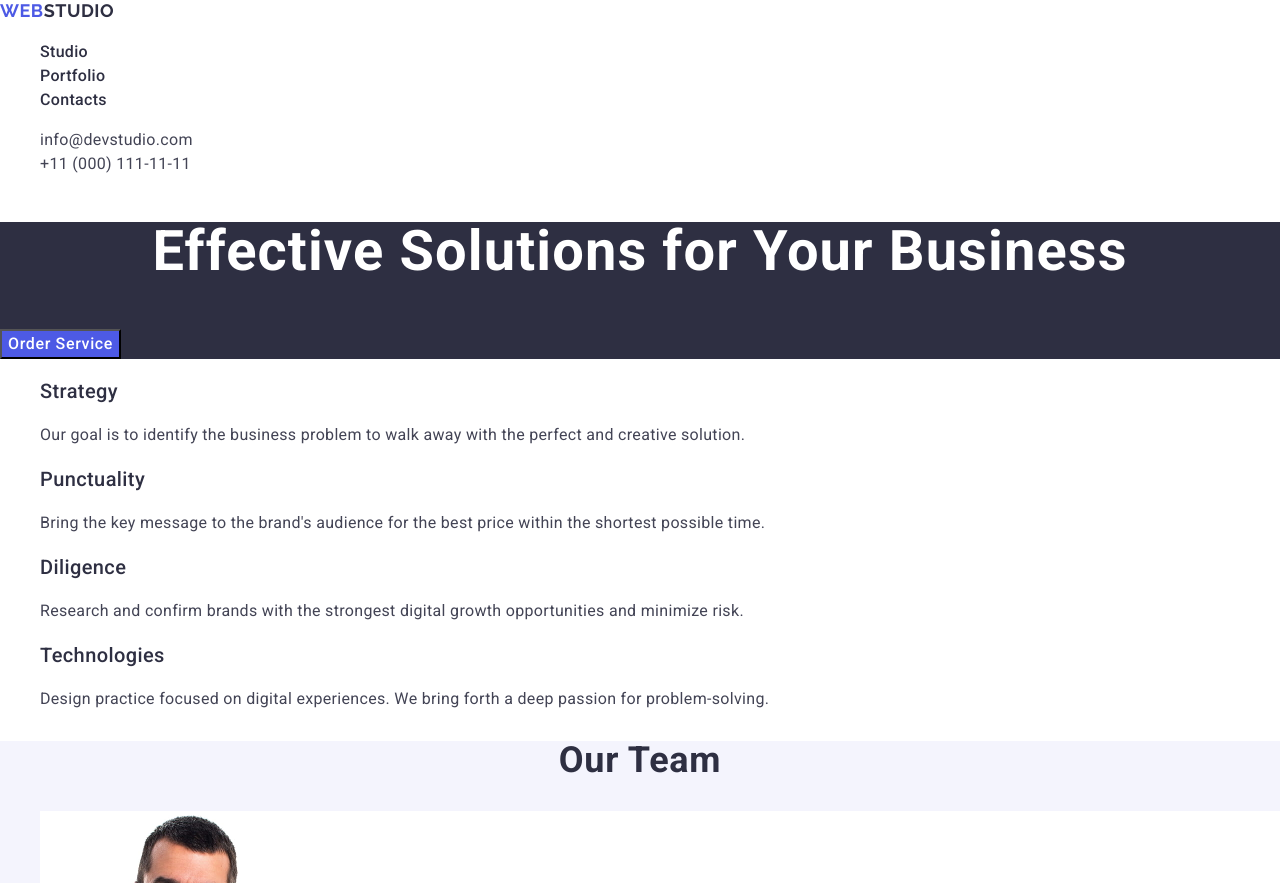
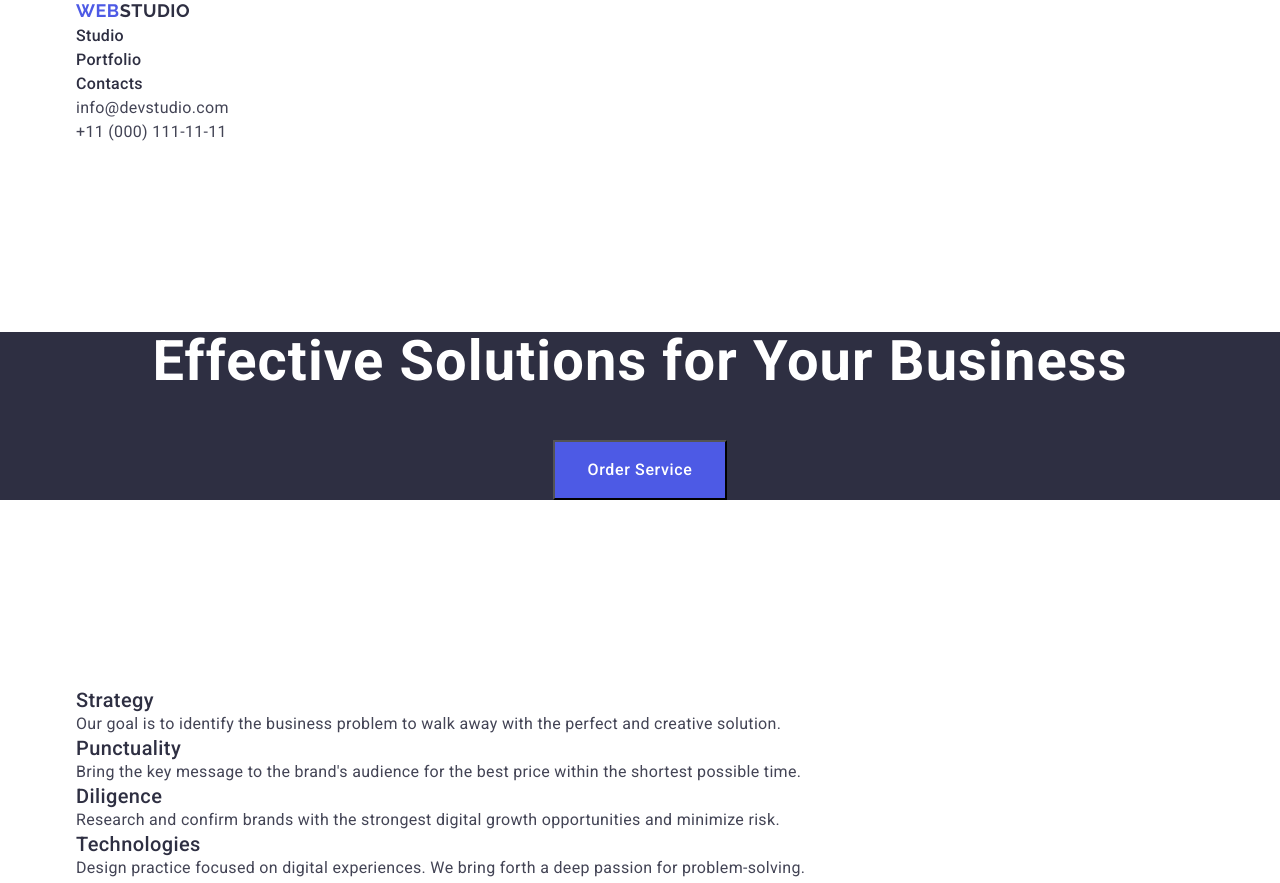
Before and after one commit to OleksandraBabak/goit-markup-hw-03, a plain HTML site: page index.html in a window 1280 px wide. Shown: the top 883 px of the page. Drawn offline with nearby package versions, Linux system fonts and the light colour scheme.

Commit message:
update files

```diff
--- a/css/styles.css
+++ b/css/styles.css
@@ -8,8 +8,33 @@ body {
   letter-spacing: 0.02em;
 }
 
+.container {
+  width: 1158px;
+  padding-left: 15px;
+  padding-right: 15px;
+  margin: 0 auto;
+}
+
+p,
+h1,
+h2,
+h3,
+h4,
+h5,
+h6 {
+  margin-top: 0;
+  margin-bottom: 0;
+}
+
+img {
+  display: block;
+}
+
 ul {
   list-style-type: none;
+  margin-top: 0;
+  margin-bottom: 0;
+  padding-left: 0;
 }
 
 .logo {
@@ -75,6 +100,8 @@ header {
   line-height: 1.07;
   letter-spacing: 0.02em;
   text-align: center;
+  margin-top: 188px;
+  margin-bottom: 48px;
 }
 
 .hero .button {
@@ -85,6 +112,10 @@ header {
   line-height: 1.5;
   letter-spacing: 0.04em;
   cursor: pointer;
+  display: block;
+  margin: 0 auto;
+  margin-bottom: 188px;
+  padding: 16px 32px;
 }
 
 .hero .button:hover {
@@ -124,8 +155,21 @@ header {
   color: #434455;
 }
 
+.advantages-list {
+  margin-top: 120px;
+  margin-bottom: 120px;
+}
+
 .team {
   background-color: #f4f4fd;
+}
+
+.team-card {
+  background-color: #fff;
+}
+
+.team-list {
+  margin-bottom: 120px;
 }
 
 .team .section-title {
@@ -136,6 +180,7 @@ header {
   letter-spacing: 0.02em;
   text-align: center;
   text-transform: capitalize;
+  margin-top: 120px;
 }
 
 .portfolio .section-title {
@@ -146,10 +191,11 @@ header {
   letter-spacing: 0.02em;
   text-align: center;
   text-transform: capitalize;
+  margin-top: 120px;
 }
 
-.team-card {
-  background-color: #fff;
+.portfolio-list {
+  margin-bottom: 120px;
 }
 
 .footer {
@@ -170,6 +216,8 @@ header {
   letter-spacing: 0.03em;
   text-transform: uppercase;
   text-decoration: none;
+  margin-top: 100px;
+  margin-bottom: 16px;
 }
 
 .footer .footer-logo {
@@ -178,4 +226,5 @@ header {
 
 .text-footer {
   letter-spacing: 0.02em;
+  margin-bottom: 100px;
 }
--- a/index.html
+++ b/index.html
@@ -18,17 +18,20 @@
   </head>
   <body>
     <!-- Шапка веб-сторінки -->
-    <header>
+    <header class="header">
       <nav>
+        <div class="container header-container">
           <a class="logo" href="./index.html">Web<span>Studio</span></a>
           <ul class="site-nav">
             <li><a class="link-nav" href="./index.html">Studio</a></li>
             <li><a class="link-nav" href="">Portfolio</a></li>
             <li><a class="link-nav" href="">Contacts</a></li>
           </ul>
+        </div>
         <!-- Меню навігації -->
       </nav>
       <address class="contacts">
+        <div class="container">
           <ul>
             <li>
               <a class="link-contacts" href="mailto:info@devstudio.com"
@@ -41,22 +44,26 @@
               >
             </li>
           </ul>
+        </div>
       </address>
     </header>
     <!-- Унікальний контент сторінки -->
     <main>
       <section class="hero">
+        <div class="container">
           <h1 class="page-title">Effective Solutions for Your Business</h1>
           <button type="button" class="button">Order Service</button>
+        </div>
       </section>
       <section>
+        <div class="container">
           <h2 hidden>Advantages</h2>
-        <ul>
+          <ul class="advantages-list">
             <li>
               <h3 class="title">Strategy</h3>
               <p class="text">
-              Our goal is to identify the business problem to walk away with the
-              perfect and creative solution.
+                Our goal is to identify the business problem to walk away with
+                the perfect and creative solution.
               </p>
             </li>
             <li>
@@ -81,10 +88,12 @@
               </p>
             </li>
           </ul>
+        </div>
       </section>
       <section class="team">
+        <div class="container">
           <h2 class="section-title">Our Team</h2>
-        <ul>
+          <ul class="team-list">
             <li class="team-card">
               <img
                 src="./images/img1.jpg"
@@ -126,10 +135,12 @@
               <p class="text">UI Designer</p>
             </li>
           </ul>
+        </div>
       </section>
       <section class="portfolio">
+        <div class="container">
           <h2 class="section-title">Our Portfolio</h2>
-        <ul>
+          <ul class="portfolio-list">
             <li>
               <img
                 src="./images/img-1.jpg"
@@ -191,17 +202,20 @@
               <p class="text">Marketing</p>
             </li>
           </ul>
+        </div>
       </section>
     </main>
     <!-- Футер сторінки -->
     <footer class="footer">
+      <div class="container">
         <a class="logo" href="./index.html"
           >Web<span class="footer-logo">Studio</span></a
         >
         <p class="text-footer">
-        Increase the flow of customers and sales for your business with digital
-        marketing & growth solutions.
+          Increase the flow of customers and sales for your business with
+          digital marketing & growth solutions.
         </p>
+      </div>
     </footer>
   </body>
 </html>
```
Lines whose indentation alone changed are shown as unchanged.
